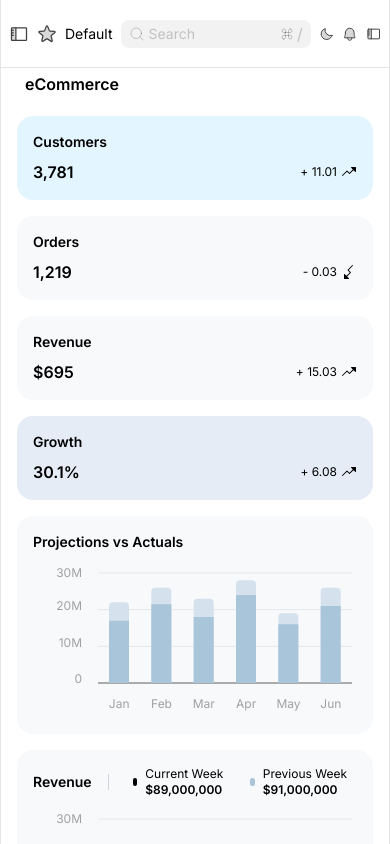
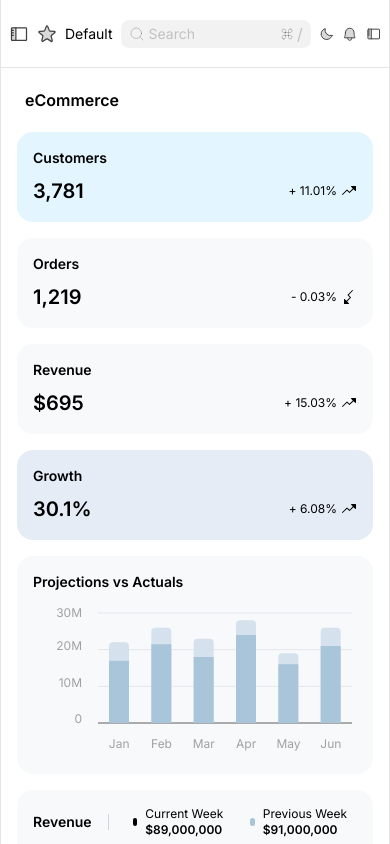
Before and after one commit to shristigupta12/interactive-dashboard, a React (Create React App) app: page /dashboard/default in a window 390 px wide. Built offline with nearby package versions, Linux system fonts and the light colour scheme.

Commit message:
finishing ecommerce cards ui

```diff
--- a/src/modules/components/layout-container.tsx
+++ b/src/modules/components/layout-container.tsx
@@ -16,7 +16,7 @@ const Layout = () => {
                 <LeftSidebar />
                 <div className={`flex-1 h-screen overflow-hidden ${theme === 'dark' ? 'bg-black/90 text-white text-black/20' : 'bg-white text-black'} transition-all duration-500`}>
                     <Navbar />
-                    <div className="h-full overflow-y-auto px-4 sm:px-6 lg:p-7">
+                    <div className="h-full overflow-y-auto p-4 sm:px-6 lg:p-7">
                         <Main>
                             <Outlet />
                         </Main>
--- a/src/modules/main/home/overall-details/components/detail-card.tsx
+++ b/src/modules/main/home/overall-details/components/detail-card.tsx
@@ -1,16 +1,21 @@
 import { TrendDown, TrendUp } from "phosphor-react";
 import { useTheme } from "../../../../contexts/theme-context";
 import { DetailsType } from "../types/details-type";
+import { useLeftSidebar } from "../../../../contexts/left-sidebar-context";
+import { useRightSidebar } from "../../../../contexts/right-sidebar-context";
+import { useState, useEffect } from "react";
 
 export const DetailCard = ({detail}: {detail: DetailsType}) => {
     const {theme} = useTheme()
+
+
     return(
         <div className={`w-full h-full rounded-[16px] ${theme === 'dark' ? detail.darkModeColor : detail.color} p-4 sm:p-6 flex flex-col gap-2 `}>
             <p className={`text-sm font-semibold ${theme === 'dark' ? detail.darkModeTextColor : detail.textColor}`}>{detail.title}</p>
             <div className="flex items-center justify-between">
-                <p className={`text-md sm:text-3xl font-semibold ${theme === 'dark' ? detail.darkModeTextColor : detail.textColor}`}>{detail.value}</p>
+                <p className={`xl:text-[24px] text-[20px] font-semibold  ${theme === 'dark' ? detail.darkModeTextColor : detail.textColor}`}>{detail.value}</p>
                 <div className="flex items-center gap-1 rounded-[8px]">
-                    <p className={`text-xs font-[300] ${theme === 'dark' ? detail.darkModeTextColor : detail.textColor}`}>{detail.changeType==="positive" ? "+" : detail.changeType==="negative" ? "-" : ""} {detail.percentageChange}</p>
+                    <p className={`text-xs font-[400] ${theme === 'dark' ? detail.darkModeTextColor : detail.textColor}`}>{detail.changeType==="positive" ? "+" : detail.changeType==="negative" ? "-" : ""} {detail.percentageChange}%</p>
                     {detail.changeType==="positive" ? <TrendUp weight="fill" size={16} className={`${theme === 'dark' ? detail.darkModeTextColor : detail.textColor}`} /> : detail.changeType==="negative" ? <TrendDown weight="fill" size={16} className={`${theme === 'dark' ? detail.darkModeTextColor : detail.textColor} rotate-90`} />: <></>}
                 </div>
             </div>
--- a/src/modules/main/home/overall-details/components/overall-details.tsx
+++ b/src/modules/main/home/overall-details/components/overall-details.tsx
@@ -1,9 +1,24 @@
+import { useEffect, useState } from "react";
+import { useRightSidebar } from "../../../../contexts/right-sidebar-context";
 import { OverallDetailsData } from "../data/overall-details-data"
 import { DetailCard } from "./detail-card"
+import { useLeftSidebar } from "../../../../contexts/left-sidebar-context"
+
 
 export const OverallDetails = () => {
+    const {isLeftSidebarOpen} = useLeftSidebar();
+    const {isRightSidebarOpen} = useRightSidebar();
+    const [bothSidebarsOpen, setBothSidebarsOpen] = useState(true)
+
+    useEffect(() => {
+        if(isLeftSidebarOpen && isRightSidebarOpen){
+            setBothSidebarsOpen(true)
+        }else{
+            setBothSidebarsOpen(false)
+        }
+    }, [isLeftSidebarOpen, isRightSidebarOpen])
     return(
-        <div className="grid grid-cols-1 sm:grid-cols-2 gap-4 sm:gap-7">
+        <div className={`grid grid-cols-1 2xl:grid-cols-2 ${bothSidebarsOpen? "md:grid-cols-1":"md:grid-cols-2"} gap-4 sm:gap-7`}>
             {OverallDetailsData?.map((detail) => (
                 <DetailCard
                     key={detail.id}
--- a/src/modules/navbar/components/navbar.tsx
+++ b/src/modules/navbar/components/navbar.tsx
@@ -47,8 +47,7 @@ export const Navbar = () => {
                 <p className="truncate">{getCurrentPageName()}</p>
             </div>
             <div className="flex items-center gap-2 lg:gap-4 text-md">
-
-                <div className={`w-[160px] lg:visible hidden`}>
+                <div className={`w-[160px] hidden lg:block `}>
                     <SearchInput
                         value={searchTerm}
                         onChange={setSearchTerm}
--- a/src/modules/right-sidebar/components/activities/activites.tsx
+++ b/src/modules/right-sidebar/components/activities/activites.tsx
@@ -2,8 +2,10 @@ import { Separator } from "../../../../components/separator"
 import { ActivitiesData } from "../../data/activities-data"
 import { Heading } from "../heading"
 import { ActivitesItem } from "./activities-item"
+import { useTheme } from "../../../contexts/theme-context"
 
 export const Activities = () => {
+    const {theme} = useTheme();
     return(
         <div className="flex flex-col gap-2">
             <Heading title="Activities" />
@@ -13,7 +15,7 @@ export const Activities = () => {
                         <ActivitesItem item={item} />
                         {index !== ActivitiesData.length - 1 && (
                             <div className="pl-[14px] -mt-2 mb-1">
-                                <Separator direction="vertical" color="bg-black/10" length="h-[14px]" />
+                                <Separator direction="vertical" color={theme === 'dark' ? 'bg-white/10' : 'bg-black/10'} length="h-[14px]" />
                             </div>
                         )}
                     </div>
--- a/src/modules/right-sidebar/components/activities/activities-item.tsx
+++ b/src/modules/right-sidebar/components/activities/activities-item.tsx
@@ -1,14 +1,16 @@
 import { ActivitiesType } from "../../types/activites-type"
+import { useTheme } from "../../../contexts/theme-context"
 
 export const ActivitesItem = ({item}:{item:ActivitiesType}) => {
+    const {theme} = useTheme();
     return(
         <div className="p-1 rounded-[8px] flex gap-2 w-full">
             <div className=" w-6 h-6 rounded-full bg-neutral-100">
-                <img src={item.avatar} alt={item.title} className="w-6 h-6 rounded-full" />
+                <img src={item.avatar} alt={item.title} className="w-6 h-6 rounded-full object-contain" />
             </div>
             <div className="flex flex-col w-full rounded-[8px] min-w-0">
                 <p className="truncate w-full">{item.title}</p>
-                <p className="text-xs text-black/40">{item.time}</p>
+                <p className={`text-xs ${theme === 'dark' ? 'text-white/40' : 'text-black/40'}`}>{item.time}</p>
             </div>
         </div>
     )
--- a/src/modules/right-sidebar/components/contacts/contacts-item.tsx
+++ b/src/modules/right-sidebar/components/contacts/contacts-item.tsx
@@ -4,7 +4,7 @@ export const ContactItem = ({item}:{item:ContactsType}) => {
     return(
         <div className="p-1 rounded-[8px] flex gap-2">
         <div className=" w-6 h-6 rounded-full bg-neutral-100">
-            <img src={item.avatar} alt={item.name} className="w-full h-full rounded-full" />
+            <img src={item.avatar} alt={item.name} className="w-full h-full rounded-full object-contain" />
         </div>
         <div className="flex flex-col">
             <p className="text-overflow-hidden text-ellipsis whitespace-nowrap">{item.name}</p>
--- a/src/modules/right-sidebar/components/notifications/notification-item.tsx
+++ b/src/modules/right-sidebar/components/notifications/notification-item.tsx
@@ -1,7 +1,9 @@
 import { NotificationType } from "../../types/notification-type"
 import { NotificationIconColor } from "../../constants/notification-icon-color"
+import { useTheme } from "../../../contexts/theme-context"
 
 export const NotificationItem = ({item}:{item:NotificationType}) => {
+    const {theme} = useTheme();
     return(
         <div className="p-1 rounded-[8px] flex gap-2 w-full ">
             <div className={`p-1 rounded-[8px] h-fit ${NotificationIconColor[item.type]}`}>
@@ -9,7 +11,7 @@ export const NotificationItem = ({item}:{item:NotificationType}) => {
             </div>
             <div className="flex flex-col w-full rounded-[8px] min-w-0">
                 <p className="truncate">{item.title}</p>
-                <p className="text-xs text-black/40">{item.time}</p>
+                <p className={`text-xs ${theme === 'dark' ? 'text-white/40' : 'text-black/40'}`}>{item.time}</p>
             </div>
         </div>
     )
```
